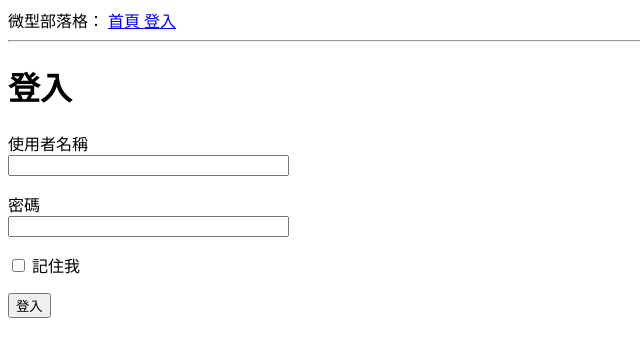
After one commit to CodeShibaGo/m3-week-06-1stby, a Flask app: page /login in a window 1280 px wide. The commit adds this page. Shown: the top 357 px of the page, without its empty margins (0-640 px from the left). Run offline with Flask 3, Linux system fonts and the light colour scheme.

Commit message:
add 實作 Login 畫面+實作驗證輸入

```diff
--- a/flask101/app.py
+++ b/flask101/app.py
@@ -1,6 +1,9 @@
-from flask import Flask, render_template
+from flask import Flask, render_template, flash, redirect, url_for
 from dotenv import load_dotenv
+from forms import LoginForm
+
 app = Flask(__name__)
+app.config['SECRET_KEY'] = 'you-will-never-guess'
 load_dotenv()
 
 @app.route('/')
@@ -19,5 +22,14 @@ def index():
     ]
     return render_template('index.html', title = '首頁', user=user, posts=posts)
 
+@app.route('/login', methods = ['GET', 'POST'])
+def login():
+    form = LoginForm()
+    if form.validate_on_submit():
+        flash('使用者 {} 的登入請求，記住我 ={}'.format(
+            form.username.data, form.remember_me.data))
+        return redirect(url_for('index'))
+    return render_template('login.html', title='登入', form=form)
+
 if __name__ == '__main__':
     app.run()
--- /dev/null
+++ b/flask101/forms.py
@@ -0,0 +1,9 @@
+from flask_wtf import FlaskForm
+from wtforms import StringField, PasswordField, BooleanField, SubmitField
+from wtforms.validators import DataRequired
+
+class LoginForm(FlaskForm):
+    username = StringField('使用者名稱', validators=[DataRequired()])
+    password = PasswordField('密碼', validators=[DataRequired()])
+    remember_me = BooleanField('記住我')
+    submit = SubmitField('登入')
--- a/flask101/templates/base.html
+++ b/flask101/templates/base.html
@@ -13,8 +13,20 @@
 </head>
 
 <body>
-    <div> 微型部落格： <a href="/index"> 首頁 </a></div>
+    <div> 微型部落格：
+        <a href="{{ url_for('index') }}"> 首頁 </a>
+        <a href="{{ url_for('login') }}"> 登入 </a>
+    </div>
     <hr>
+    {% with messages = get_flashed_messages() %}
+    {% if messages %}
+    <ul>
+        {% for message in messages %}
+        <li>{{ message }}</li>
+        {% endfor %}
+    </ul>
+    {% endif %}
+    {% endwith %}
     {% block content %}{% endblock%}
 
 </body>
--- /dev/null
+++ b/flask101/templates/login.html
@@ -0,0 +1,24 @@
+{% extends "base.html" %}
+
+{% block content %}
+<h1> 登入 </h1>
+<form action="" method="post" novalidate>
+    {{form.hidden_tag() }}
+    <p>
+        {{form.username.label}}<br>
+        {{form.username(size=32) }}<br>
+        {% for error in form.username.errors %}
+        <span style="color: red;">[{{ error }}]</span>
+        {% endfor %}
+    </p>
+    <p>
+        {{form.password.label}}<br>
+        {{form.password(size=32) }}<br>
+        {% for error in form.password.errors %}
+        <span style="color: red;">[{{ error }}]</span>
+        {% endfor %}
+    </p>
+    <p>{{ form.remember_me() }} {{ form.remember_me.label }}</p>
+    <p>{{ form.submit() }}</p>
+</form>
+{% endblock %}
```
